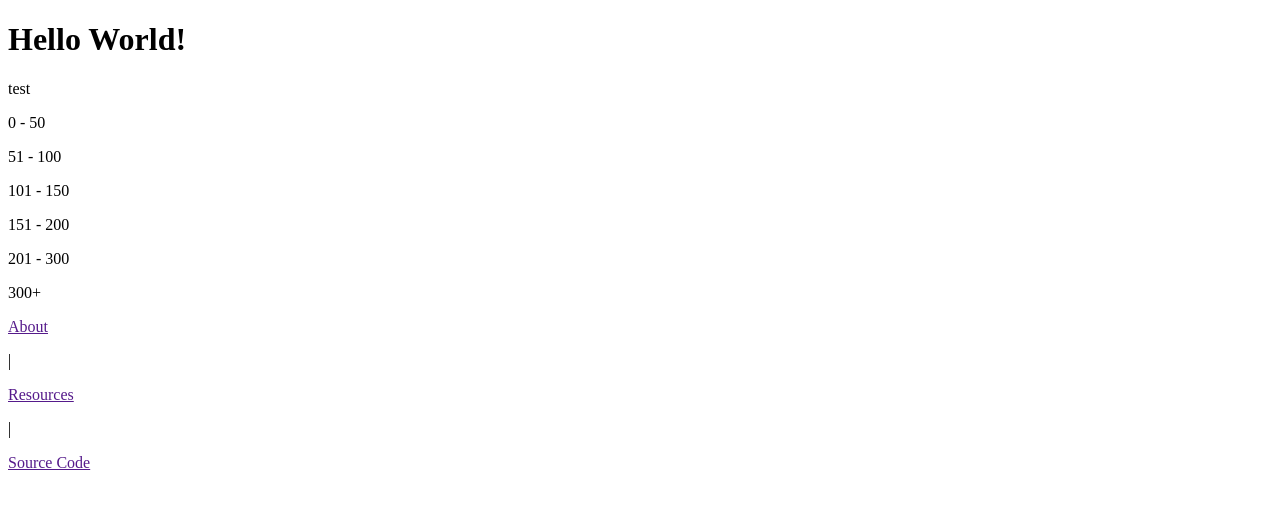
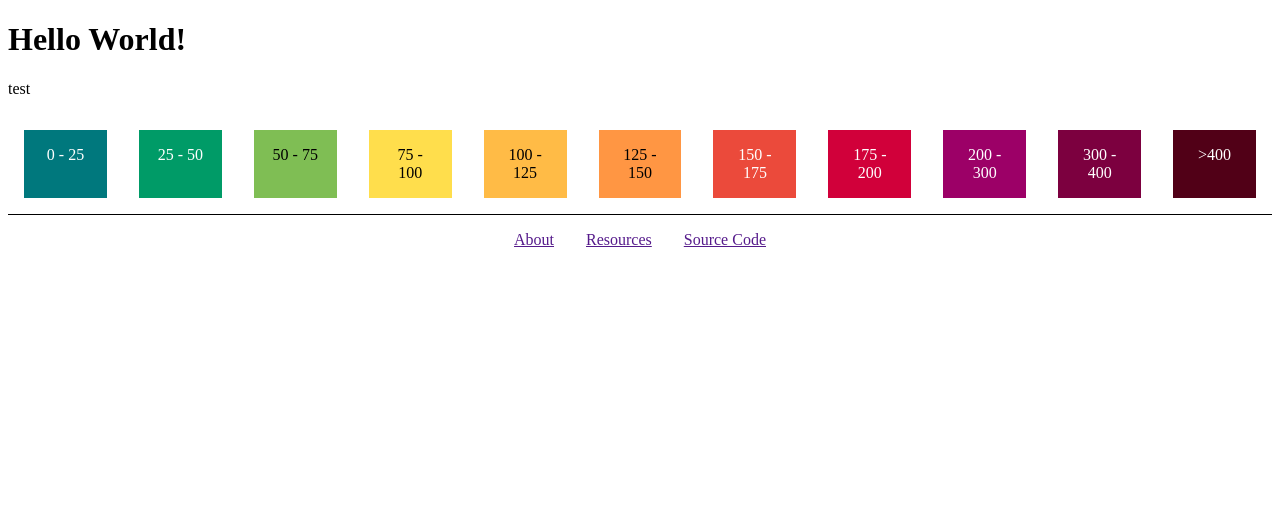
Before and after one commit to Annel18/airQualityMonitoring, a React (Vite) app: page / in a window 1280 px wide. Shown: the top 506 px of the page. Built offline with nearby package versions, Linux system fonts and the light colour scheme.

Commit message:
color key added and styles started

```diff
--- a/src/components/Footer.jsx
+++ b/src/components/Footer.jsx
@@ -1,5 +1,6 @@
 export default function Footer() {
 
+  // this array of objects my have to be moved in App.jsx instead and passed through with props.. depending further development and if needed for other components
   const airQualityLevels = [
     {
       aqi: '0 - 50',
@@ -34,22 +35,37 @@ export default function Footer() {
     }
   ]
 
+  const aqiColorKey = [
+    { aqi: '0 - 25', backgroundColor: '#00787d', color:'white' },
+    { aqi: '25 - 50', backgroundColor: '#009b67', color:'white' },
+    { aqi: '50 - 75', backgroundColor: '#7fbe54', color:'black' },
+    { aqi: '75 - 100', backgroundColor: '#ffde4c', color:'black' },
+    { aqi: '100 - 125', backgroundColor: '#ffbb46', color:'black' },
+    { aqi: '125 - 150', backgroundColor: '#ff9643', color:'black' },
+    { aqi: '150 - 175', backgroundColor: '#eb4a3b', color:'white' },
+    { aqi: '175 - 200', backgroundColor: '#d1003a', color:'white' },
+    { aqi: '200 - 300', backgroundColor: '#9c0067', color:'white' },
+    { aqi: '300 - 400', backgroundColor: '#7c003f', color:'white' },
+    { aqi: '>400', backgroundColor: '#510017', color:'white' },
+  ]
 
   return (
     <footer>
       <div className="levels-key">
-        {airQualityLevels.map(level => {
-          return(
-            <p>{level.aqi}</p>
+        {aqiColorKey.map(level => {
+          const colorKey = level.backgroundColor
+          const textColor = level.color
+          return (
+            <p className="levels-aqi"
+              style={{ backgroundColor: colorKey, color: textColor }}
+            >{level.aqi}</p>
           )
         })
         }
       </div>
       <nav className="footer-nav">
         <a href="">About </a>
-        <p>|</p>
         <a href="">Resources</a>
-        <p>|</p>
         <a href="">Source Code</a>
       </nav>
     </footer>
--- a/src/main.jsx
+++ b/src/main.jsx
@@ -1,7 +1,7 @@
 import React from 'react'
 import ReactDOM from 'react-dom/client'
 import App from './App.jsx'
-import './styles/App.scss'
+import './styles/Main.scss'
 
 ReactDOM.createRoot(document.getElementById('root')).render(
   <React.StrictMode>
--- /dev/null
+++ b/src/styles/Main.scss
@@ -0,0 +1 @@
+@import './components/Footer.scss'
--- a/src/styles/components/Footer.scss
+++ b/src/styles/components/Footer.scss
@@ -0,0 +1,24 @@
+footer > *{
+  justify-content: center;
+}
+
+.levels-key{
+  display: flex;
+}
+
+.levels-aqi{
+  padding: 1rem;
+  // background-color: red;
+  // color: white;
+  width: 5rem;
+  text-align: center;
+  margin: 1rem;
+}
+
+.footer-nav{
+  border-top: 1px solid black;
+  display: flex;
+  a{
+    padding: 1rem;
+  }
+}
```
Also changed, not shown: src/styles/App.scss (deleted).
